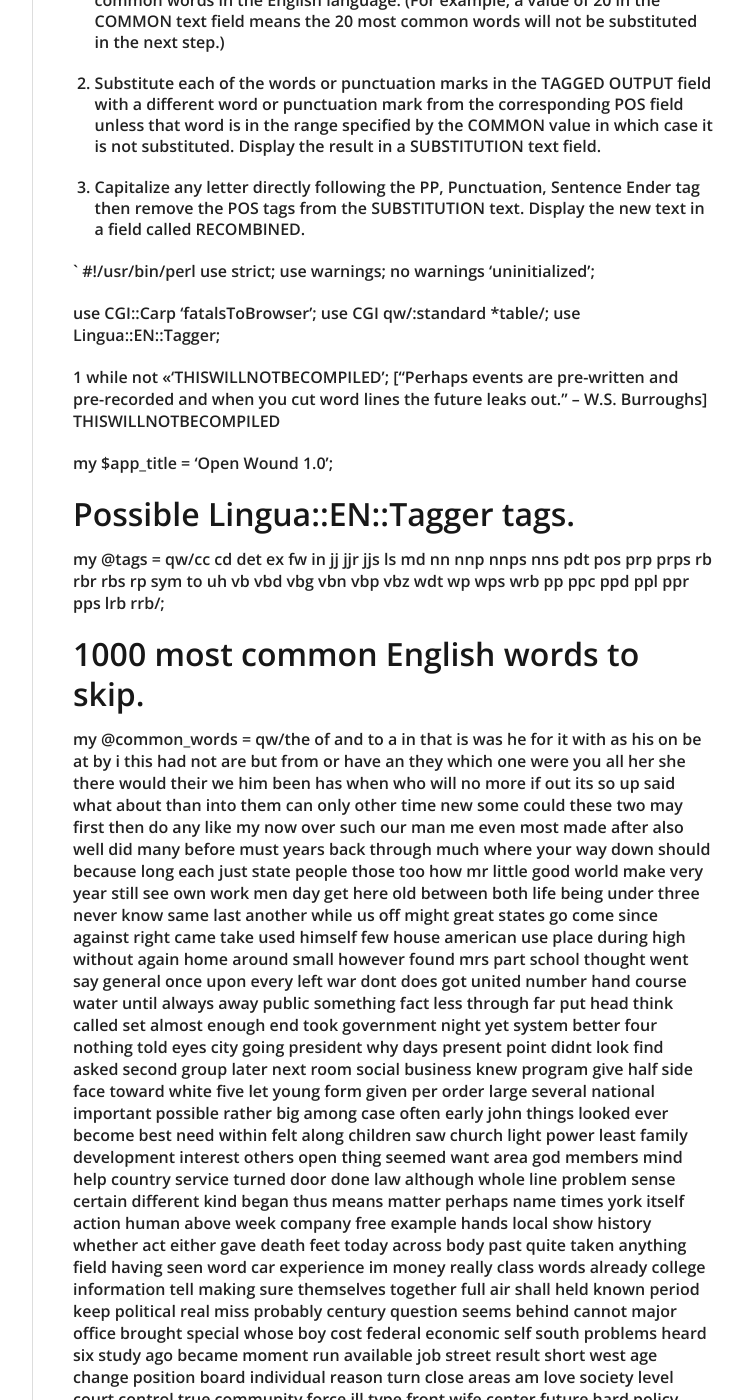
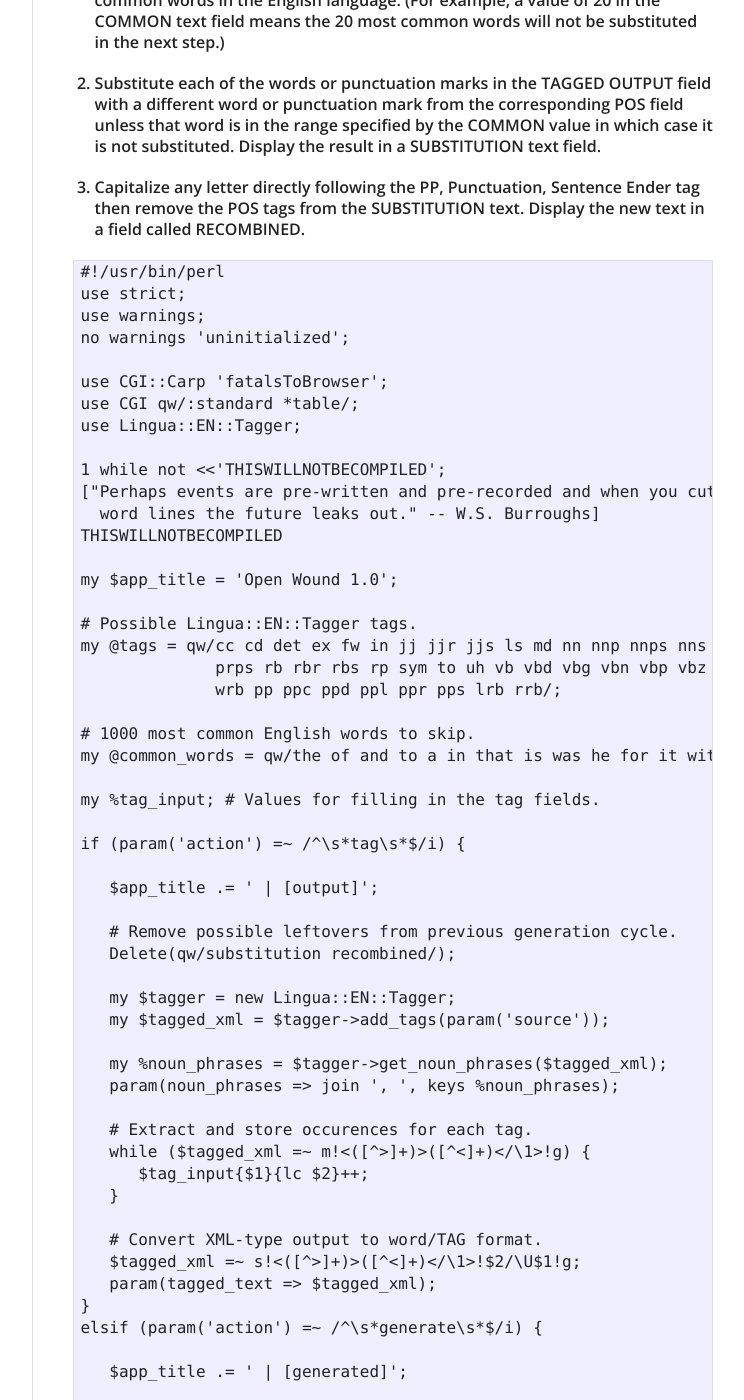
Before and after one commit to mbutler/mbutler.github.io, a Jekyll site: the page built from _posts/2005-09-09-open-wound.md, in a window 1280 px wide and 1400 px high, scrolled down 981 px. Shown: the whole window, without its empty margins (378-1122 px from the left). Built offline with Jekyll 4.4.1, drawn with Linux system fonts in a browser that asks for light colours; nearby versions of some CDN libraries; some of the changed text lies outside the part shown.

Commit message:
switch to pre tag

```diff
--- a/_posts/2005-09-09-open-wound.md
+++ b/_posts/2005-09-09-open-wound.md
@@ -42,7 +42,7 @@ II. When a GENERATE button is pressed
 
 3. Capitalize any letter directly following the PP, Punctuation, Sentence Ender tag then remove the POS tags from the SUBSTITUTION text. Display the new text in a field called RECOMBINED.
 
-`
+<pre>
 #!/usr/bin/perl
 use strict;
 use warnings;
@@ -171,4 +171,4 @@ print end_table(),
       p(strong('cut-up:'), br,
         textarea(-rows => 10, -name => 'recombined', -columns => 100)),
       end_form;
-`
+</pre>
```
